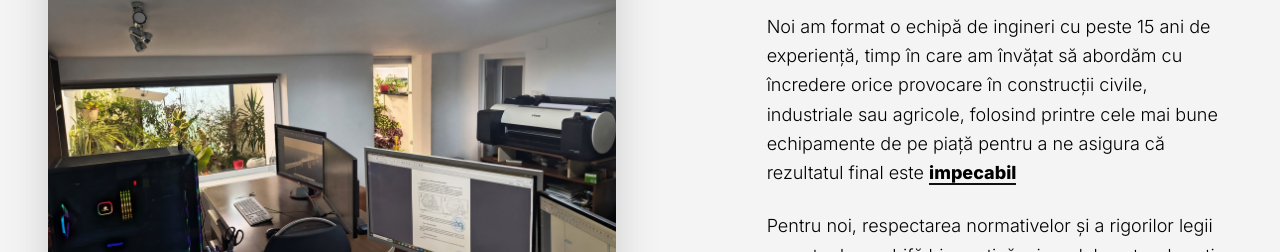
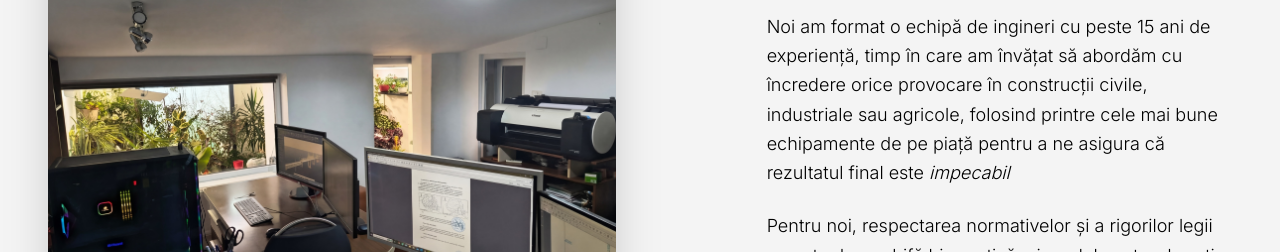
Before and after one commit to Fnoskar/S-D, a React (Vite) app: page / in a window 1280 px wide. Shown: the part 5598-5850 px from the top of the page. Built offline with nearby package versions, Linux system fonts and the light colour scheme; no server answers.

Commit message:
Update About.tsx

```diff
--- a/components/About.tsx
+++ b/components/About.tsx
@@ -105,7 +105,7 @@ export const About: React.FC = () => {
                 Suntem un birou de proiectare completă cu sediul în Constanța, dedicat excelenței în <strong className="font-bold border-b-2 border-sd-black">inginerie structurală</strong> și <strong className="font-bold border-b-2 border-sd-black">arhitectură</strong>.
               </p>
               <p>
-                Noi am format o echipă de ingineri cu peste 15 ani de experiență, timp în care am învățat să abordăm cu încredere orice provocare în construcții civile, industriale sau agricole, folosind printre cele mai bune echipamente de pe piață pentru a ne asigura că rezultatul final este <strong className="font-bold border-b-2 border-sd-black"> impecabil </strong>
+                Noi am format o echipă de ingineri cu peste 15 ani de experiență, timp în care am învățat să abordăm cu încredere orice provocare în construcții civile, industriale sau agricole, folosind printre cele mai bune echipamente de pe piață pentru a ne asigura că rezultatul final este <span className="italic">impecabil</span>
               </p>
                 <p>
               Pentru noi, respectarea normativelor și a rigorilor legii nu este doar o bifă birocratică, ci modul nostru de a-ți garanta siguranța și liniștea în fiecare proiect pe care îl construim împreună.
```
